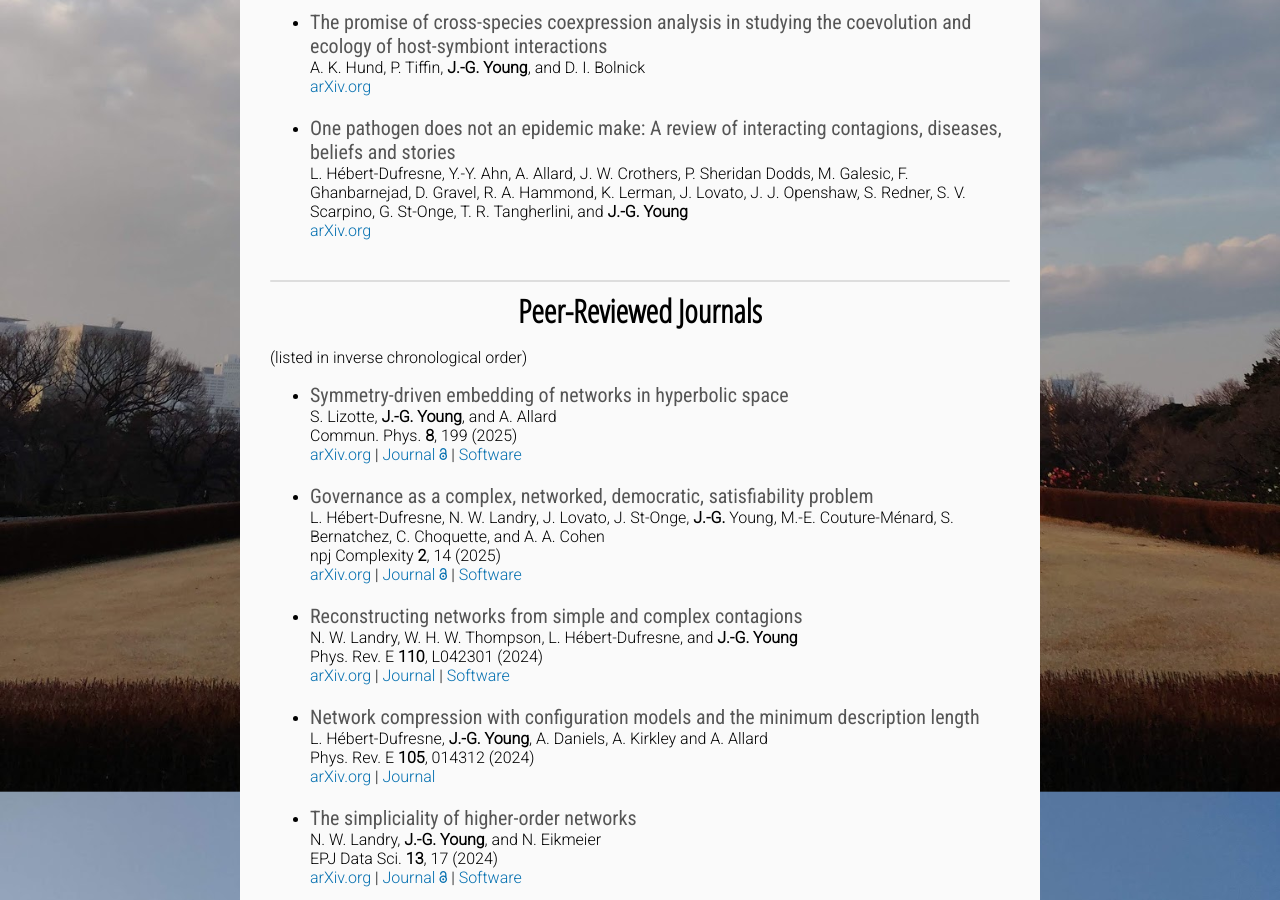
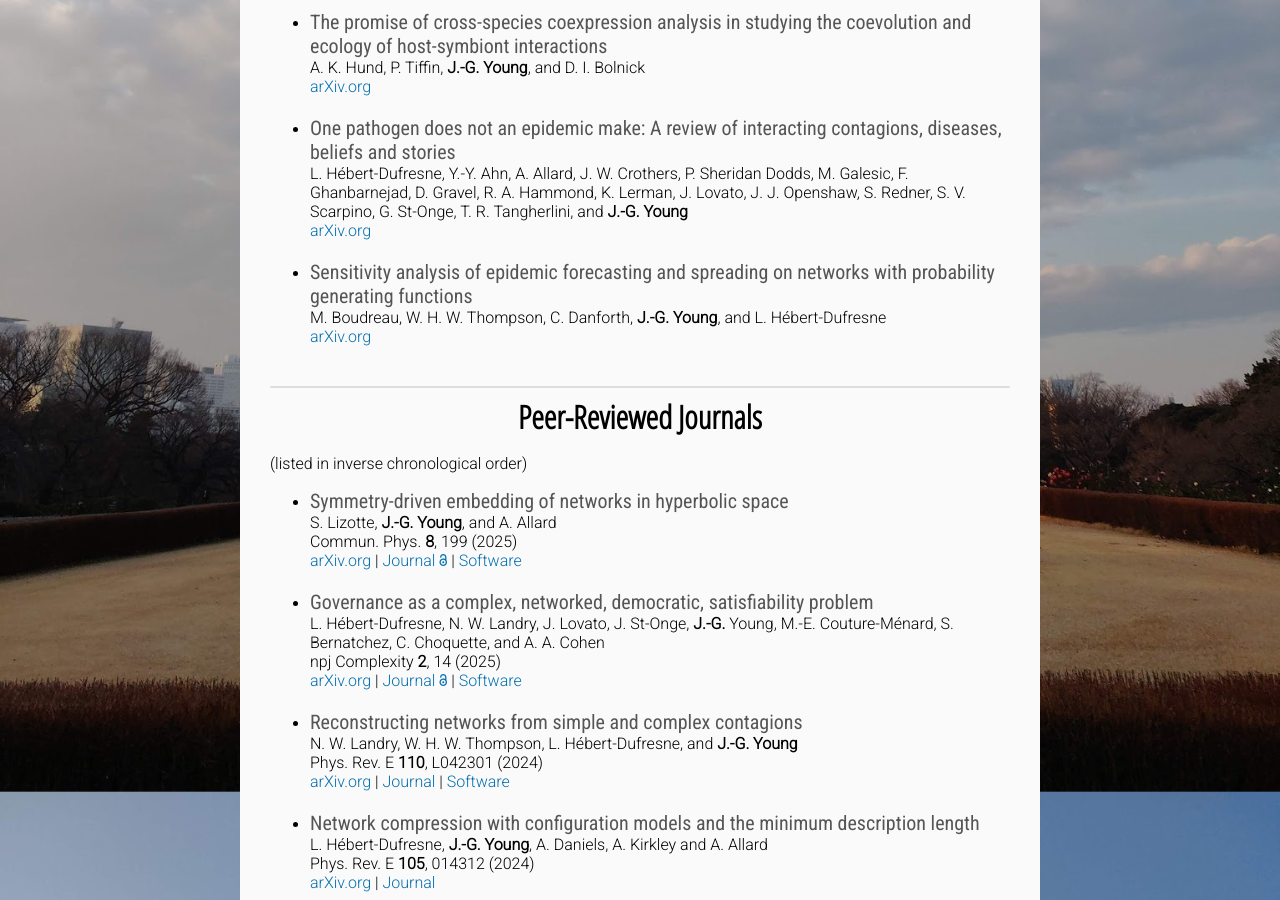
Before and after one commit to jg-you/jg-you.github.io, a Jekyll site: the page built from index.md, in a window 1280 px wide and 900 px high, scrolled down 915 px. Built offline with Jekyll 4.4.1, drawn with Linux system fonts in a browser that asks for light colours; some web fonts are replaced; comment, search, counter and statistics services are not loaded.

Commit message:
Pgf sensitivity paper

```diff
--- a/index.md
+++ b/index.md
@@ -32,6 +32,9 @@ A. K. Hund, P. Tiffin, **J.-G. Young**, and  D. I. Bolnick<br/>
 L. Hébert-Dufresne, Y.-Y. Ahn, A. Allard, J. W. Crothers, P. Sheridan Dodds, M. Galesic, F. Ghanbarnejad, D. Gravel, R. A. Hammond, K. Lerman, J. Lovato, J. J. Openshaw, S. Redner, S. V. Scarpino, G. St-Onge, T. R. Tangherlini, and **J.-G. Young**<br/>
 [arXiv.org](https://doi.org/10.48550/arXiv.2504.15053)
 
+* <span class="pub-title">Sensitivity analysis of epidemic forecasting and spreading on networks with probability generating functions</span><br/>
+M. Boudreau, W. H. W. Thompson, C. Danforth, **J.-G. Young**, and L. Hébert-Dufresne<br/>
+[arXiv.org](https://doi.org/10.48550/arXiv.2506.24103)
 
 <div class="end-of-post"></div>
 
```
Also changed, not shown: 1 other file.
